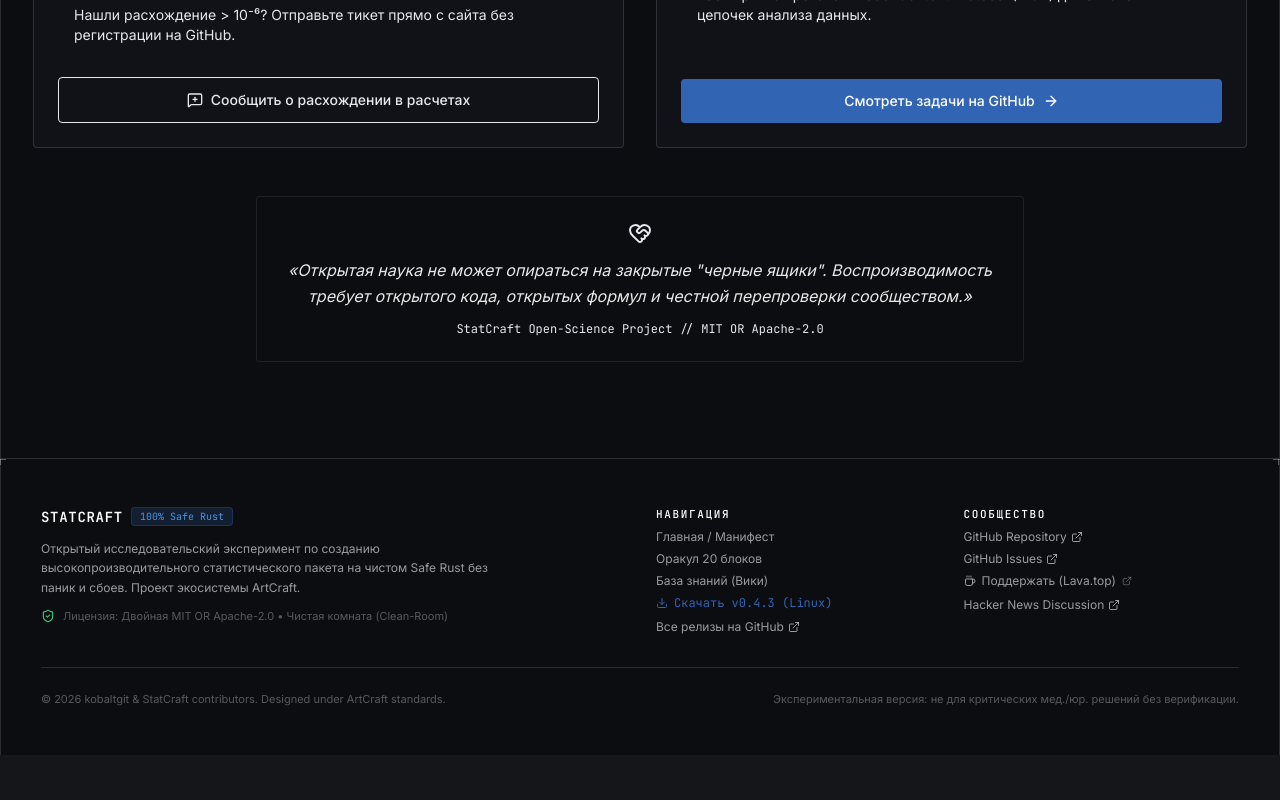
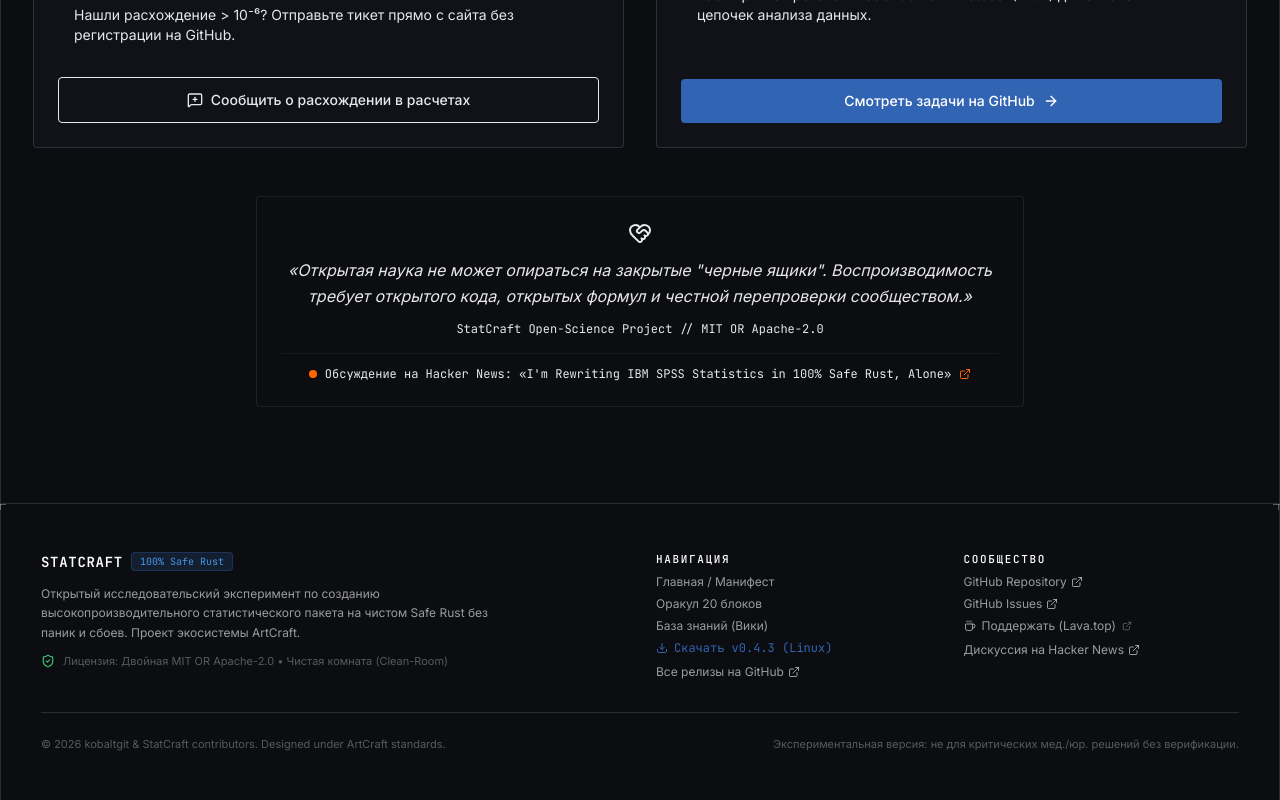
Before and after one commit to kobaltgit/StatCraft, a Next.js app in the folder website/: page /ru in a window 1280 px wide. Shown: the part 6033-6833 px from the top of the page. Before the commit the page ends 6788 px from the top, so only its background shows below. Built offline with nearby package versions, Linux system fonts and the light colour scheme; no server answers; a web font is replaced by a local one.

Commit message:
fix(website): link to exact Hacker News discussion item 50411522

```diff
--- a/website/src/components/landing/call-for-researchers.tsx
+++ b/website/src/components/landing/call-for-researchers.tsx
@@ -3,7 +3,7 @@
 import React, { useState } from 'react';
 import { SectionShell } from '../section-shell';
 import { ModalReportIssue } from '../modal-report-issue';
-import { FlaskConical, Code2, ShieldAlert, HeartHandshake, ArrowRight, MessageSquarePlus } from 'lucide-react';
+import { FlaskConical, Code2, ShieldAlert, HeartHandshake, ArrowRight, MessageSquarePlus, ExternalLink } from 'lucide-react';
 
 interface CallForResearchersProps {
   lang?: 'en' | 'ru';
@@ -146,8 +146,20 @@ export function CallForResearchers({ lang = 'en' }: CallForResearchersProps) {
           <blockquote className="text-sm sm:text-base italic text-white/90 leading-relaxed mb-3">
             {t.quote}
           </blockquote>
-          <div className="text-xs font-mono text-text-muted">
+          <div className="text-xs font-mono text-text-muted mb-4">
             StatCraft Open-Science Project // MIT OR Apache-2.0
+          </div>
+          <div className="pt-3 border-t border-line/40 flex justify-center">
+            <a
+              href="https://news.ycombinator.com/item?id=50411522"
+              target="_blank"
+              rel="noopener noreferrer"
+              className="inline-flex items-center gap-2 text-xs font-mono text-text-muted hover:text-[#ff6600] transition-colors"
+            >
+              <span className="w-2 h-2 rounded-full bg-[#ff6600]" />
+              <span>{lang === 'ru' ? 'Обсуждение на Hacker News: «I\'m Rewriting IBM SPSS Statistics in 100% Safe Rust, Alone»' : 'Discussion on Hacker News: «I\'m Rewriting IBM SPSS Statistics in 100% Safe Rust, Alone»'}</span>
+              <ExternalLink className="w-3 h-3 text-[#ff6600]" />
+            </a>
           </div>
         </div>
       </div>
--- a/website/src/components/site-footer.tsx
+++ b/website/src/components/site-footer.tsx
@@ -135,12 +135,12 @@ export function SiteFooter({ lang = "en" }: SiteFooterProps) {
               </li>
               <li>
                 <a
-                  href="https://news.ycombinator.com"
+                  href="https://news.ycombinator.com/item?id=50411522"
                   target="_blank"
                   rel="noreferrer"
                   className="hover:text-ink transition inline-flex items-center gap-1"
                 >
-                  <span>Hacker News Discussion</span>
+                  <span>{isRu ? "Дискуссия на Hacker News" : "Hacker News Discussion"}</span>
                   <ExternalLink className="h-3 w-3" />
                 </a>
               </li>
```
